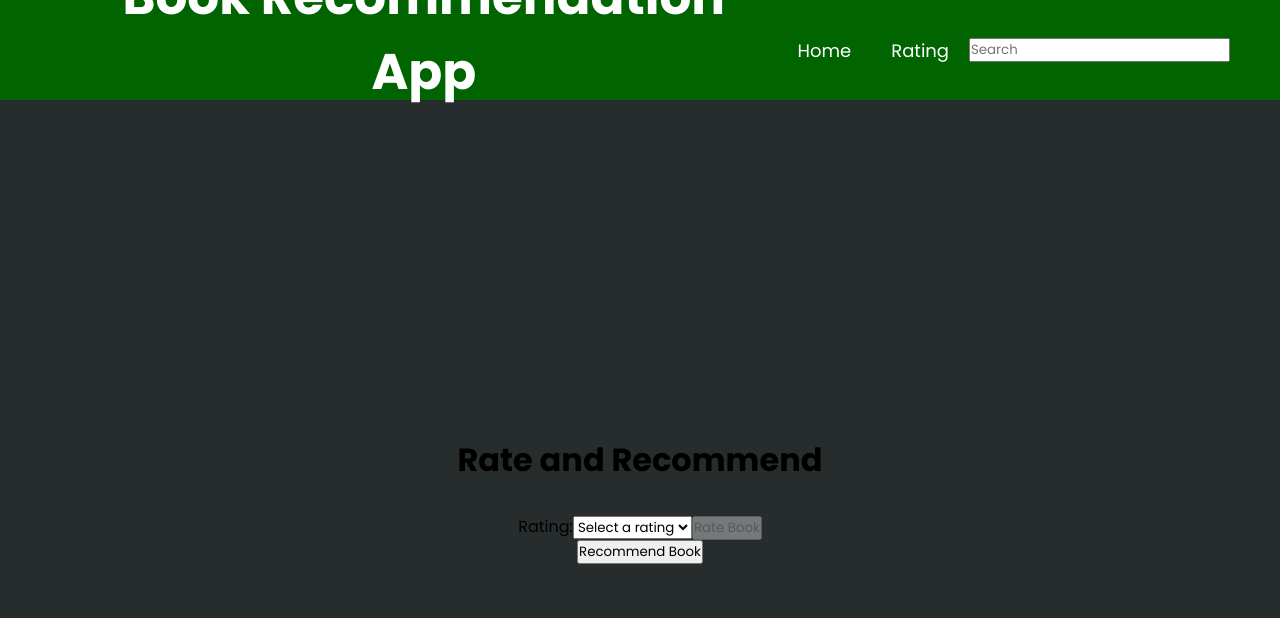
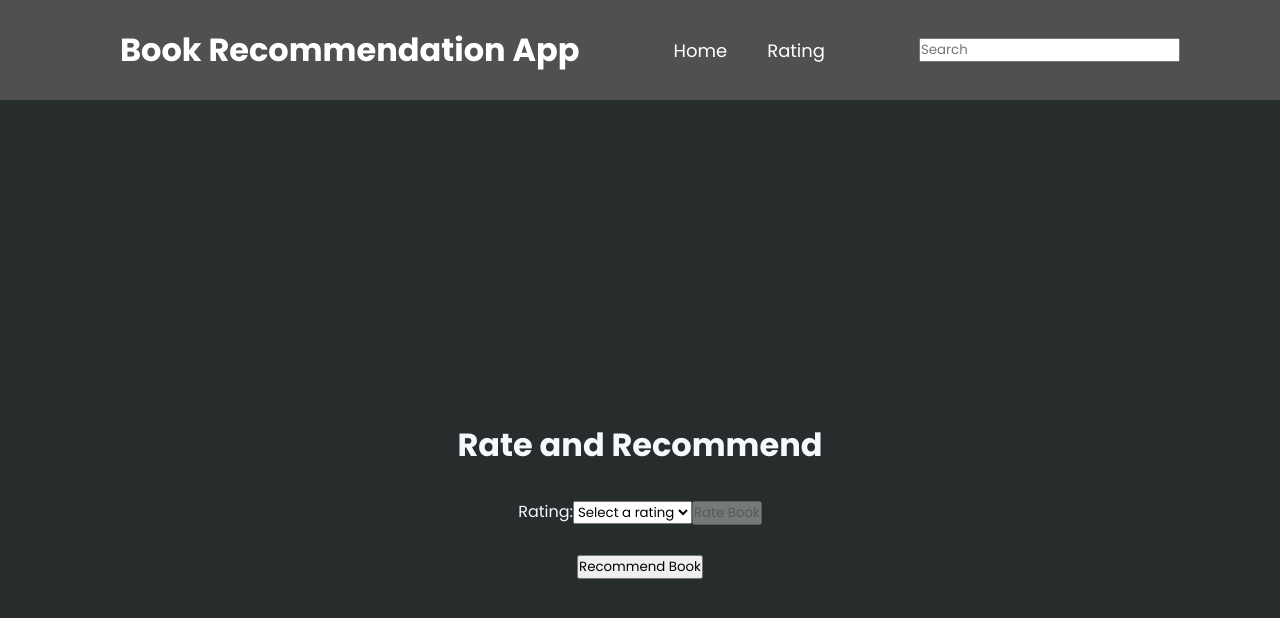
Before and after one commit to syowai638/Book-Recommendation-App, a React (Vite) app: page /ratingform in a window 1280 px wide. Shown: the top 618 px of the page. Built offline with nearby package versions, Linux system fonts and the light colour scheme.

Commit message:
Update App.css

```diff
--- a/src/App.css
+++ b/src/App.css
@@ -22,7 +22,6 @@
 
 main {
   background-color: var(--clr-gunmetal);
-  min-height: 100vh;
   width: 100vw;
   padding: 50px 100px;
   display: flex;
@@ -42,6 +41,7 @@ main {
 
 .book-card {
   text-align: center;
+  padding: 20px;
 }
 
 .book-image {
@@ -74,8 +74,45 @@ main {
 
 h1 {
   margin-bottom: 30px;
+  color: var(--clr-ghost-white);
 }
 
 h2 {
   font-size: 0.95rem;
 }
+
+#navbar {
+  background-color: var(--clr-davy-gray);
+  display: flex;
+  align-items: center;
+  padding: 20px 100px;
+}
+
+#title {
+  margin-bottom: 0px;
+  font-size: 2rem;
+}
+
+.navbar-menu a:hover {
+  background-color: var(--clr-imperial-red);
+  color: var(--clr-ghost-white);
+}
+
+#footer {
+  width: 100vw;
+  background-color: var(--clr-imperial-red);
+  position: absolute;
+  bottom: -33%;
+}
+
+.rating-form {
+  height: 100vh;
+}
+
+.rating-title {
+  color: var(--clr-ghost-white);
+}
+
+.rating-section {
+  margin-bottom: 30px;
+}
```
